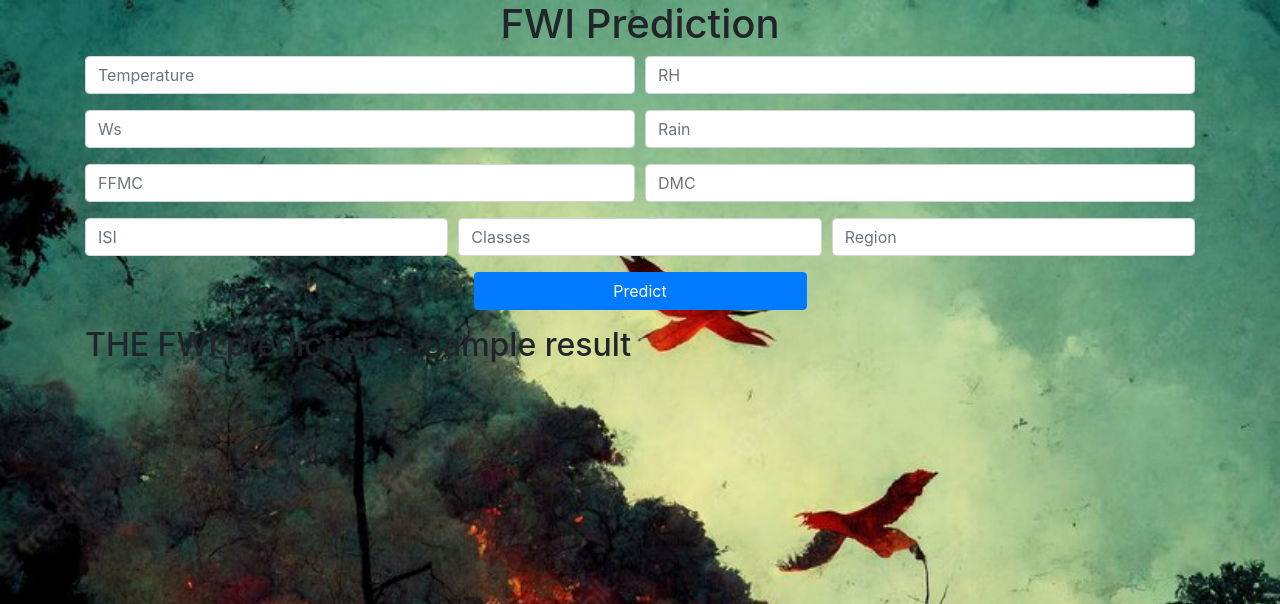
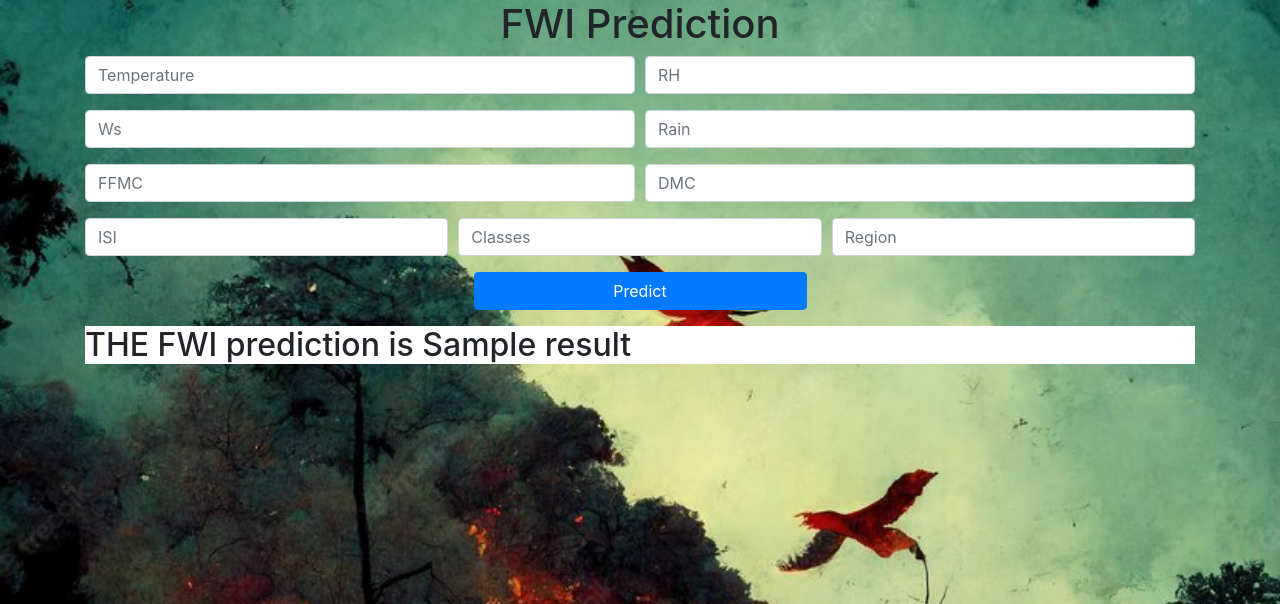
Before and after one commit to adityaazad79/Algerian_Forest_Fire_Prediction, a Python web app: template templates/home.html in a window 1280 px wide. Shown: the top 604 px of the page. Run offline with Jinja, Linux system fonts and the light colour scheme; the template is opened without the code that fills it: most values are stand-ins (such as "Sample title", 1, 10 or a date in 2020).

Commit message:
home.html updated

```diff
--- a/templates/home.html
+++ b/templates/home.html
@@ -51,9 +51,11 @@
 
     </form>
    {% if result|length >=1  %}
+   <div id="result" >
     <h2>
        THE FWI prediction is {{result}}
     </h2>
+  </div>
     {% endif %}
    </div>
    <style>
@@ -75,6 +77,10 @@
          background-repeat: no-repeat;
          background-size: cover;
       }
+      #result{
+        border-color:red;
+        background-color: white;
+      }
    </style>
    <body>
 </html>
```
